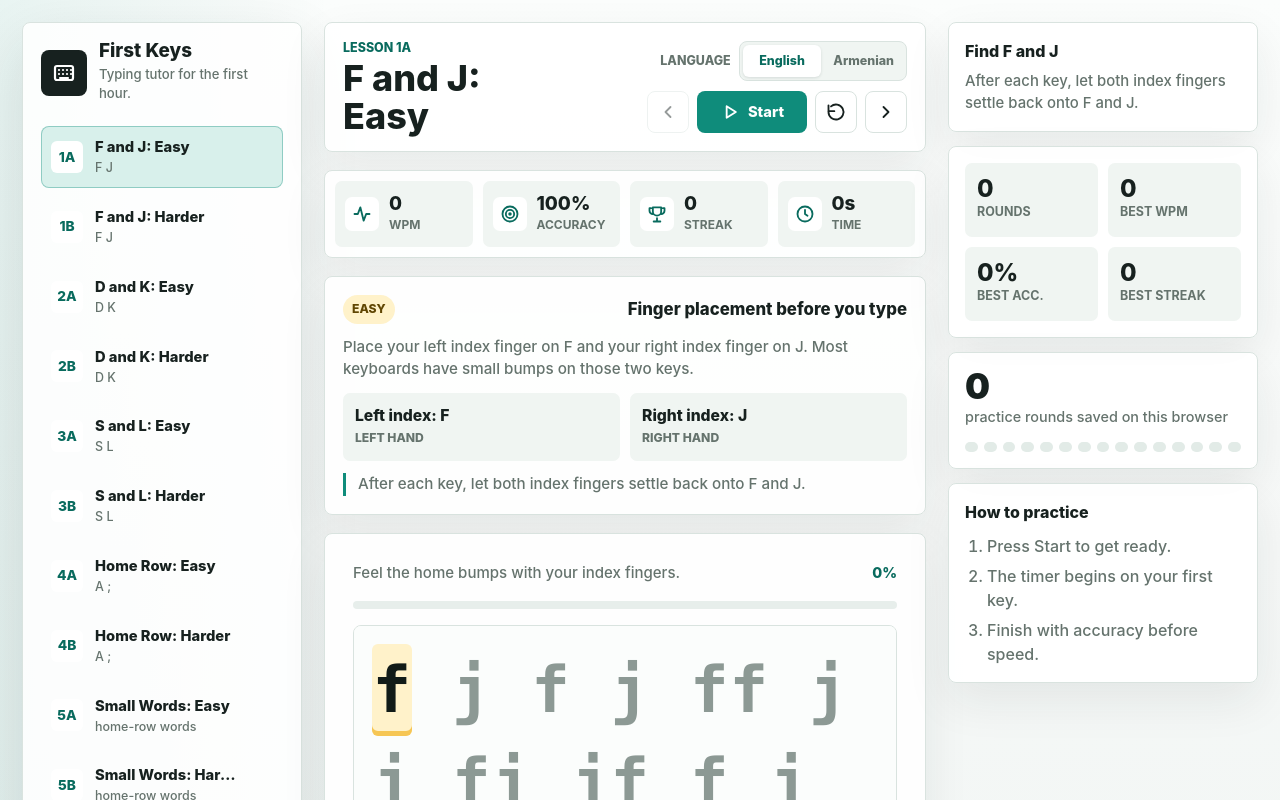
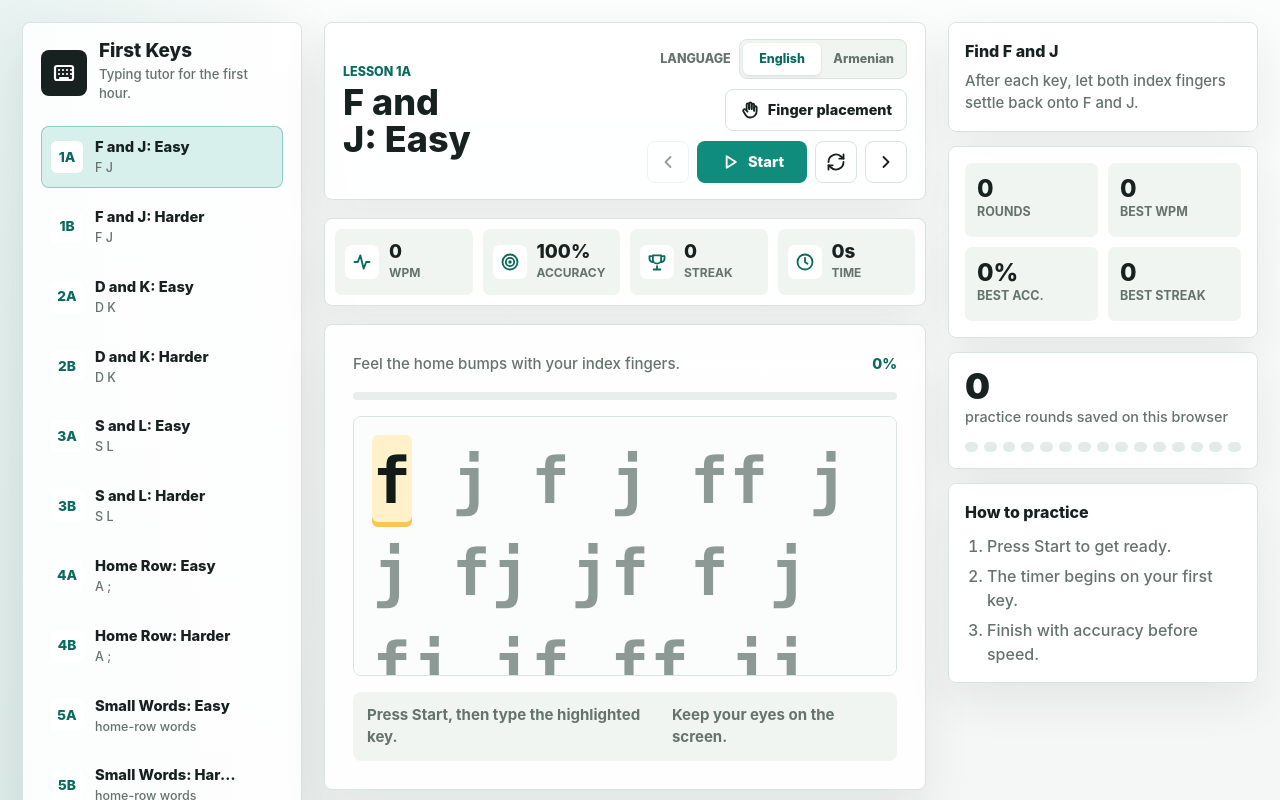
Before and after one commit to jwt1000/i-am-a-brand-new-typer, a React (Vite) app: page / in a window 1280 px wide. Shown: the top 800 px of the page. Built offline with nearby package versions, Linux system fonts and the light colour scheme.

Commit message:
Move finger placement instructions to popup

```diff
--- a/src/App.jsx
+++ b/src/App.jsx
@@ -691,6 +691,7 @@ const COPY = {
     previousLesson: "Previous lesson",
     nextLesson: "Next lesson",
     restartLesson: "Restart lesson",
+    openInstructions: "Finger placement",
     wpm: "WPM",
     accuracy: "Accuracy",
     streak: "Streak",
@@ -748,6 +749,7 @@ const COPY = {
     previousLesson: "Նախորդ դաս",
     nextLesson: "Հաջորդ դաս",
     restartLesson: "Նորից սկսել",
+    openInstructions: "Մատների դիրքը",
     wpm: "Բ/ր",
     accuracy: "Ճշտություն",
     streak: "Շարք",
@@ -841,12 +843,22 @@ const ICON_PATHS = {
       <path d="M7 9h.01M11 9h.01M15 9h.01M19 9h.01M7 13h.01M11 13h.01M15 13h.01M19 13h.01M8 17h8" />
     </>
   ),
+  hand: (
+    <>
+      <path d="M8 11V5.5a1.5 1.5 0 0 1 3 0V11" />
+      <path d="M11 10V4.5a1.5 1.5 0 0 1 3 0V11" />
+      <path d="M14 10V6a1.5 1.5 0 0 1 3 0v7" />
+      <path d="M17 12.5V9a1.5 1.5 0 0 1 3 0v4.5A7.5 7.5 0 0 1 12.5 21H12a6 6 0 0 1-5.1-2.8L4 13.5a1.7 1.7 0 0 1 2.8-1.9L9 14" />
+    </>
+  ),
   pause: <path d="M8 5v14M16 5v14" />,
   play: <path d="m8 5 11 7-11 7z" />,
   restart: (
     <>
-      <path d="M3 12a9 9 0 1 0 3-6.7" />
-      <path d="M3 4v7h7" />
+      <path d="M3 12a9 9 0 0 1 15.4-6.3L21 8" />
+      <path d="M21 3v5h-5" />
+      <path d="M21 12a9 9 0 0 1-15.4 6.3L3 16" />
+      <path d="M3 21v-5h5" />
     </>
   ),
   target: (
@@ -1100,26 +1112,92 @@ function PromptPanel({ lesson, promptText, position, completion, lastKey, lastRe
   );
 }
 
-function FingerTutorial({ lesson, copy }) {
+function tutorialKeysFromText(keys, text) {
+  const source = text.toLocaleLowerCase();
+  return keys.filter((key) => key.trim() && source.includes(key.toLocaleLowerCase()));
+}
+
+function getTutorialKeyGroups(lesson) {
+  const leftKeys = tutorialKeysFromText(lesson.keys, lesson.tutorial.left);
+  const rightKeys = tutorialKeysFromText(lesson.keys, lesson.tutorial.right);
+  if (leftKeys.length || rightKeys.length) return { leftKeys, rightKeys };
+
+  const midpoint = Math.ceil(lesson.keys.length / 2);
+  return {
+    leftKeys: lesson.keys.slice(0, midpoint),
+    rightKeys: lesson.keys.slice(midpoint),
+  };
+}
+
+function KeyChips({ keys, copy }) {
   return (
-    <section className="finger-tutorial" aria-label={copy.tutorialTitle}>
-      <div className="tutorial-heading">
-        <span>{lesson.difficulty}</span>
-        <h3>{copy.tutorialTitle}</h3>
-      </div>
+    <div className="touch-keys">
+      {keys.map((key) => (
+        <span className="touch-key" key={key}>
+          {formatKey(key, copy)}
+        </span>
+      ))}
+    </div>
+  );
+}
+
+function HandOutline({ side }) {
+  const transform = side === "right" ? "scale(-1 1) translate(-240 0)" : undefined;
+  return (
+    <svg className="hand-outline" viewBox="0 0 240 170" role="img" aria-hidden="true">
+      <g transform={transform}>
+        <path className="palm-line" d="M78 88c0 42 26 65 64 65 31 0 55-20 55-51V83" />
+        <path className="finger-line" d="M79 93V47c0-9 7-16 16-16s16 7 16 16v48" />
+        <path className="finger-line" d="M111 91V31c0-9 7-16 16-16s16 7 16 16v64" />
+        <path className="finger-line" d="M143 94V39c0-9 7-16 16-16s16 7 16 16v62" />
+        <path className="finger-line" d="M175 103V56c0-8 6-14 14-14s14 6 14 14v48" />
+        <path className="thumb-line" d="M77 111 52 90c-8-7-20-1-18 10 2 12 17 25 31 39 14 13 31 21 51 21" />
+        <circle className="joint-dot" cx="95" cy="56" r="3" />
+        <circle className="joint-dot" cx="127" cy="45" r="3" />
+        <circle className="joint-dot" cx="159" cy="53" r="3" />
+        <circle className="joint-dot" cx="189" cy="69" r="3" />
+      </g>
+    </svg>
+  );
+}
+
+function FingerTutorialContent({ lesson, copy }) {
+  const { leftKeys, rightKeys } = getTutorialKeyGroups(lesson);
+  return (
+    <div className="finger-tutorial-content">
+      <span className="difficulty-pill">{lesson.difficulty}</span>
       <p>{lesson.tutorial.lead}</p>
-      <div className="finger-map">
-        <div>
+      <div className="hand-diagram-grid">
+        <div className="hand-card">
+          <HandOutline side="left" />
+          <KeyChips keys={leftKeys} copy={copy} />
           <strong>{lesson.tutorial.left}</strong>
           <span>{lesson.tutorial.leftLabel}</span>
         </div>
-        <div>
+        <div className="hand-card">
+          <HandOutline side="right" />
+          <KeyChips keys={rightKeys} copy={copy} />
           <strong>{lesson.tutorial.right}</strong>
           <span>{lesson.tutorial.rightLabel}</span>
         </div>
       </div>
       <p className="tutorial-reminder">{lesson.tutorial.reminder}</p>
-    </section>
+    </div>
+  );
+}
+
+function FingerTutorialModal({ lesson, copy, onClose }) {
+  return (
+    <div className="modal-backdrop" role="presentation">
+      <section className="tutorial-modal" role="dialog" aria-modal="true" aria-labelledby="tutorial-title">
+        <button className="modal-close" type="button" onClick={onClose} aria-label={copy.close}>
+          ×
+        </button>
+        <p className="lesson-label">{lesson.title}</p>
+        <h2 id="tutorial-title">{copy.tutorialTitle}</h2>
+        <FingerTutorialContent lesson={lesson} copy={copy} />
+      </section>
+    </div>
   );
 }
 
@@ -1183,6 +1261,7 @@ function PracticeSurface({
   onLanguageChange,
   onArmenianKeyboardLayoutChange,
 }) {
+  const [isTutorialOpen, setIsTutorialOpen] = useState(false);
   const isSpeedLesson = lesson.type === "speed";
   const expectedKey = lessonText[position] || "";
   const stats = getStats({
@@ -1227,6 +1306,10 @@ function PracticeSurface({
         <div className="topbar-controls">
           <LanguageSwitcher language={language} copy={copy} onLanguageChange={onLanguageChange} />
           {language === "hy" ? <ArmenianKeyboardSwitcher keyboardLayout={armenianKeyboardLayout} copy={copy} onKeyboardLayoutChange={onArmenianKeyboardLayoutChange} /> : null}
+          <button className="secondary-button tutorial-open-button" type="button" onClick={() => setIsTutorialOpen(true)}>
+            <Icon name="hand" />
+            {copy.openInstructions}
+          </button>
           <div className="topbar-actions">
             <button className="icon-button" type="button" onClick={() => onMoveLesson(-1)} disabled={lessonIndex === 0} aria-label={copy.previousLesson} title={copy.previousLesson}>
               <Icon name="chevronLeft" />
@@ -1252,9 +1335,9 @@ function PracticeSurface({
         <Metric iconName="clock" label={copy.time} value={`${timeValue}${copy.seconds}`} />
       </div>
 
-      <FingerTutorial lesson={lesson} copy={copy} />
       <PromptPanel lesson={lesson} promptText={lessonText} position={position} completion={completion} lastKey={lastKey} lastResult={lastResult} statusMessage={statusMessage} copy={copy} />
       <VisualKeyboard keyboardRows={keyboardRows} expectedKey={expectedKey} lessonKeys={lesson.keys} lastKey={lastKey} lastResult={lastResult} copy={copy} keyboardMeta={keyboardMeta} />
+      {isTutorialOpen ? <FingerTutorialModal lesson={lesson} copy={copy} onClose={() => setIsTutorialOpen(false)} /> : null}
     </section>
   );
 }
--- a/src/styles.css
+++ b/src/styles.css
@@ -57,7 +57,8 @@ svg {
 .metric-icon svg,
 .lesson-check svg,
 .primary-button svg,
-.icon-button svg {
+.icon-button svg,
+.secondary-button svg {
   width: 20px;
   height: 20px;
 }
@@ -199,7 +200,6 @@ svg {
 
 .topbar,
 .metrics-strip,
-.finger-tutorial,
 .prompt-panel,
 .keyboard-panel,
 .progress-panel > * {
@@ -331,6 +331,10 @@ svg {
   cursor: pointer;
 }
 
+.tutorial-open-button {
+  min-width: 0;
+}
+
 .secondary-button:hover {
   border-color: rgba(15, 140, 123, 0.36);
   background: var(--teal-soft);
@@ -364,10 +368,9 @@ svg {
   padding: 10px;
 }
 
-.finger-tutorial {
+.finger-tutorial-content {
   display: grid;
-  gap: 12px;
-  padding: 18px;
+  gap: 14px;
 }
 
 .tutorial-heading {
@@ -378,7 +381,7 @@ svg {
 }
 
 .tutorial-heading h3,
-.finger-tutorial p {
+.finger-tutorial-content p {
   margin: 0;
 }
 
@@ -399,35 +402,85 @@ svg {
   text-transform: uppercase;
 }
 
-.finger-tutorial p {
+.difficulty-pill {
+  justify-self: start;
+  padding: 5px 9px;
+  border-radius: 999px;
+  background: var(--yellow-soft);
+  color: #604603;
+  font-size: 0.76rem;
+  font-weight: 820;
+  text-transform: uppercase;
+}
+
+.finger-tutorial-content p {
   color: var(--muted);
   font-size: 0.95rem;
 }
 
-.finger-map {
+.hand-diagram-grid {
   display: grid;
   grid-template-columns: repeat(2, minmax(0, 1fr));
-  gap: 10px;
+  gap: 12px;
 }
 
-.finger-map div {
+.hand-card {
   display: grid;
-  gap: 3px;
-  min-height: 68px;
-  align-content: center;
-  padding: 12px;
+  gap: 9px;
+  align-content: start;
+  padding: 14px;
   border-radius: 7px;
   background: var(--surface-strong);
 }
 
-.finger-map strong {
+.hand-outline {
+  width: 100%;
+  min-height: 150px;
+  color: var(--ink);
+}
+
+.finger-line,
+.palm-line,
+.thumb-line {
+  fill: none;
+  stroke: currentColor;
+  stroke-linecap: round;
+  stroke-linejoin: round;
+  stroke-width: 5;
+}
+
+.joint-dot {
+  fill: var(--surface);
+  stroke: currentColor;
+  stroke-width: 3;
+}
+
+.touch-keys {
+  display: flex;
+  flex-wrap: wrap;
+  gap: 6px;
+}
+
+.touch-key {
+  min-width: 34px;
+  padding: 7px 9px;
+  border: 1px solid var(--yellow);
+  border-radius: 7px;
+  background: var(--yellow-soft);
+  color: #5a4200;
+  font-family: "Cascadia Mono", "SFMono-Regular", Consolas, monospace;
+  font-weight: 860;
+  text-align: center;
+}
+
+.hand-card strong {
   color: var(--ink);
   font-size: 0.98rem;
   font-weight: 820;
   line-height: 1.2;
 }
 
-.finger-map span {
+.hand-card > span {
   color: var(--muted);
   font-size: 0.76rem;
   font-weight: 760;
@@ -835,11 +888,11 @@ svg {
   background: rgba(23, 33, 31, 0.42);
 }
 
-.stats-modal {
+.stats-modal,
+.tutorial-modal {
   position: relative;
   display: grid;
   gap: 14px;
-  width: min(560px, 100%);
   padding: 22px;
   border: 1px solid var(--line);
   border-radius: var(--radius);
@@ -847,18 +900,32 @@ svg {
   box-shadow: 0 28px 80px rgba(20, 43, 38, 0.24);
 }
 
+.stats-modal {
+  width: min(560px, 100%);
+}
+
+.tutorial-modal {
+  width: min(760px, 100%);
+  max-height: min(90vh, 820px);
+  overflow-y: auto;
+}
+
 .stats-modal h2,
-.stats-modal p {
+.stats-modal p,
+.tutorial-modal h2,
+.tutorial-modal p {
   margin: 0;
 }
 
-.stats-modal h2 {
+.stats-modal h2,
+.tutorial-modal h2 {
   font-size: clamp(1.5rem, 4vw, 2.25rem);
   line-height: 1.05;
   font-weight: 860;
 }
 
-.stats-modal > p:not(.lesson-label) {
+.stats-modal > p:not(.lesson-label),
+.tutorial-modal > p:not(.lesson-label) {
   color: var(--muted);
 }
 
@@ -956,7 +1023,7 @@ svg {
 @media (max-width: 560px) {
   .lesson-list,
   .metrics-strip,
-  .finger-map,
+  .hand-diagram-grid,
   .modal-stats,
   .summary-grid {
     grid-template-columns: 1fr;
```
